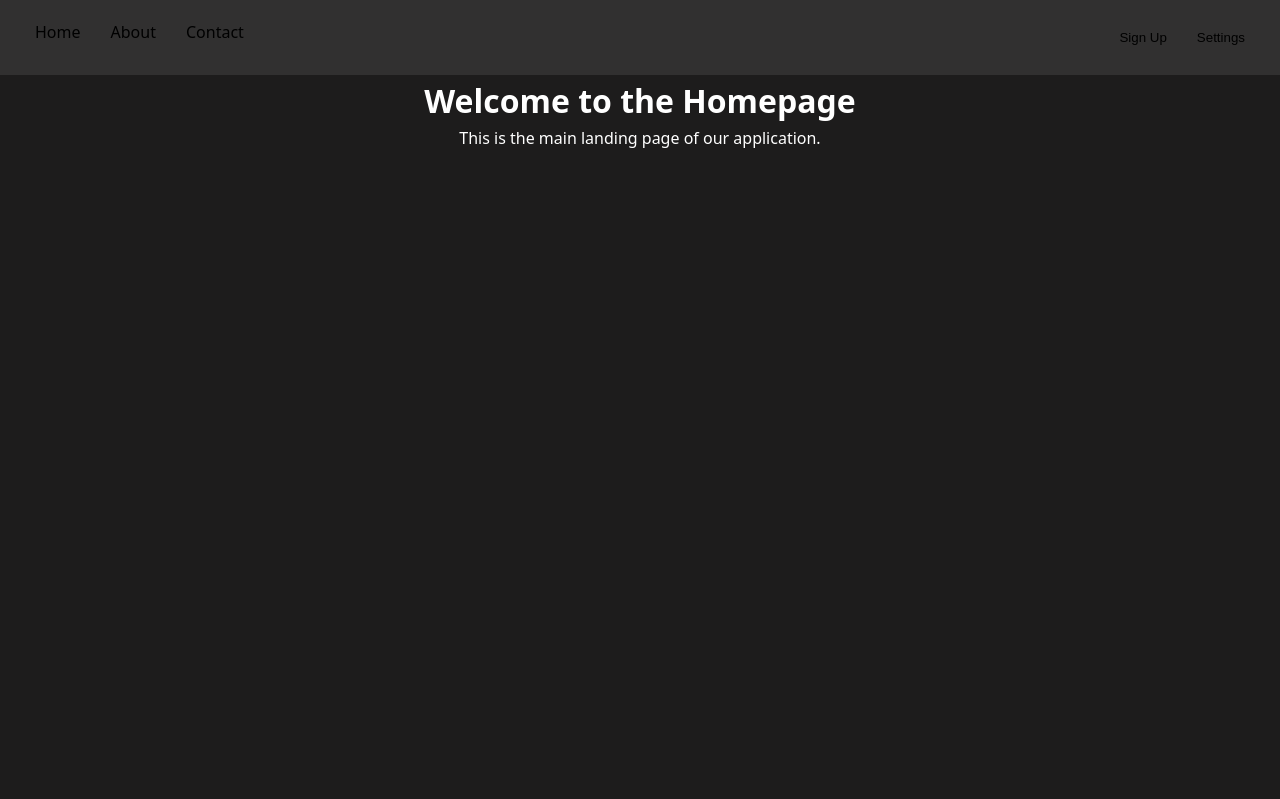
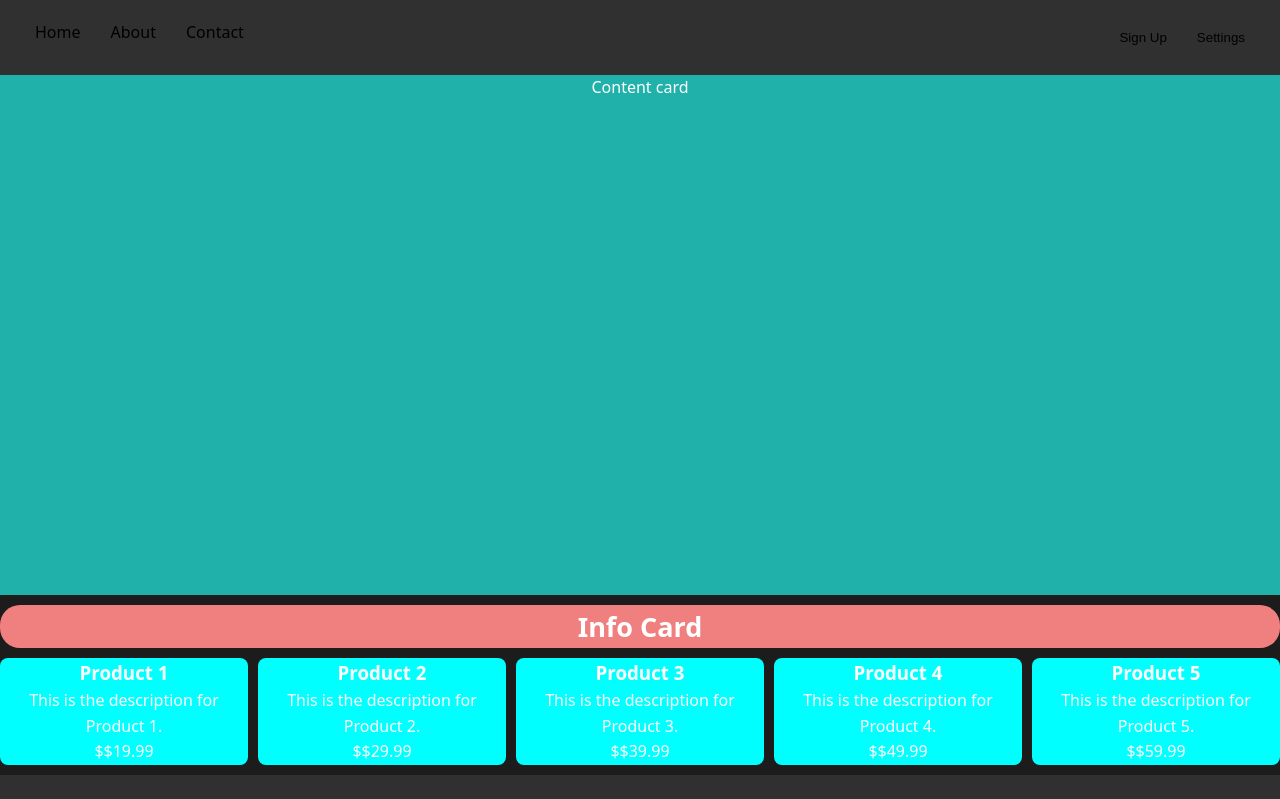
Before and after one commit to JeremieMadera/Tienda-Online, a React (Vite) app: page / in a window 1280 px wide. Shown: the top 799 px of the page. Built offline with nearby package versions, Linux system fonts and the light colour scheme.

Commit message:
homepage layout

```diff
--- a/src/App.jsx
+++ b/src/App.jsx
@@ -3,6 +3,8 @@ import Header from './components/Header/Header.jsx'
 import './App.css'
 import Footer from './components/Footer/Footer.jsx'
 import Homepage from './pages/Homepage/Homepage.jsx'
+
+
 
 function App() {
 
@@ -10,9 +12,11 @@ function App() {
   return (
     <>
       <div className="App">
+
         <Header/>
         <main>
           <Homepage/>
+
         </main>
         <Footer/>
       </div>
--- a/src/components/Footer/Footer.css
+++ b/src/components/Footer/Footer.css
@@ -3,6 +3,6 @@
     background-color: var(--secondary-color);
     text-align: center;
     padding: 20px 0;
-    margin-top: 40px;
+
     color: black;
 }
--- a/src/components/Header/Header.jsx
+++ b/src/components/Header/Header.jsx
@@ -1,8 +1,10 @@
 import './Header.css';
+
 
 function Header() {
   return (
     <header className="header-container">
+
 
       <nav className ="header-ancords">
         <a href="/">Home</a>
--- /dev/null
+++ b/src/components/Productcard/productcard.css
@@ -0,0 +1,7 @@
+.product-card {
+   background-color: aqua;
+   border-radius: 8px;
+
+   text-align: center;
+
+}
--- /dev/null
+++ b/src/components/Productcard/productcard.jsx
@@ -0,0 +1,10 @@
+import './productcard.css';
+export function ProductCard({productName,productDescription,price}) {
+  return (
+    <article className="product-card">
+      <h3>{productName}</h3>
+      <p>{productDescription}</p>
+      <span>${price}</span>
+    </article>
+  );
+}
--- a/src/index.css
+++ b/src/index.css
@@ -29,9 +29,3 @@ a
     text-decoration: none;
     color: var(--primary-color);
 }
-header, footer
-{
-    background-color: var(--secondary-color);
-    padding: 1rem;
-    text-align: center;
-}
--- a/src/pages/Homepage/Homepage.css
+++ b/src/pages/Homepage/Homepage.css
@@ -1,4 +1,53 @@
 .homepage
 {
-    height: 100vh;
+   display: grid;
+   grid-template-columns: 1fr 1fr 1fr 1fr 1fr  ;
+   grid-template-rows: 50vh auto 100px;
+
+   gap: 10px;
 }
+.homepage-content {
+   grid-column: 1 / span 5;
+   grid-row: 1 / span 3;
+   background-color: lightseagreen;
+
+}
+.info-card {
+   grid-column: 1 / span 5;
+
+   background-color: lightcoral;
+   border-radius: 20px;
+   display: flex;
+   justify-content: center;
+   align-items: center;
+   color: white;
+   font-size: 18px;
+
+}
+
+.card1 {
+
+  border-radius: 30px;
+
+   background-color: rgb(6, 192, 167);
+}
+.card2 {
+
+
+   background-color: rgb(48, 1, 255);
+}
+.card3 {
+
+
+   background-color: rgb(70, 52, 114);
+}
+.card4 {
+
+
+   background-color: rgb(21, 136, 88);
+}
+.card5 {
+
+
+   background-color: rgb(134, 33, 33);
+}
--- a/src/pages/Homepage/Homepage.jsx
+++ b/src/pages/Homepage/Homepage.jsx
@@ -1,11 +1,26 @@
 import './Homepage.css';
+import { ProductCard } from '../../components/Productcard/productcard';
+
 function Homepage() {
   return (
-    <div className="homepage">
-        <h1>Welcome to the Homepage</h1>
-        <p>This is the main landing page of our application.</p>
+    <section className="homepage">
+        <div className="homepage-content">Content card
+        </div>
+        <div className="info-card"><h2>Info Card</h2></div>
 
-    </div>
+          <ProductCard productName="Product 1" productDescription="This is the description for Product 1." price="$19.99"/>
+          <ProductCard productName="Product 2" productDescription="This is the description for Product 2." price="$29.99"/>
+          <ProductCard productName="Product 3" productDescription="This is the description for Product 3." price="$39.99"/>
+          <ProductCard productName="Product 4" productDescription="This is the description for Product 4." price="$49.99"/>
+          <ProductCard productName="Product 5" productDescription="This is the description for Product 5." price="$59.99"/>
+
+
+          <div/>
+
+
+
+
+    </section>
   );
 }
 export default Homepage;
```
Also changed, not shown: src/assets/icon.svg (deleted).
